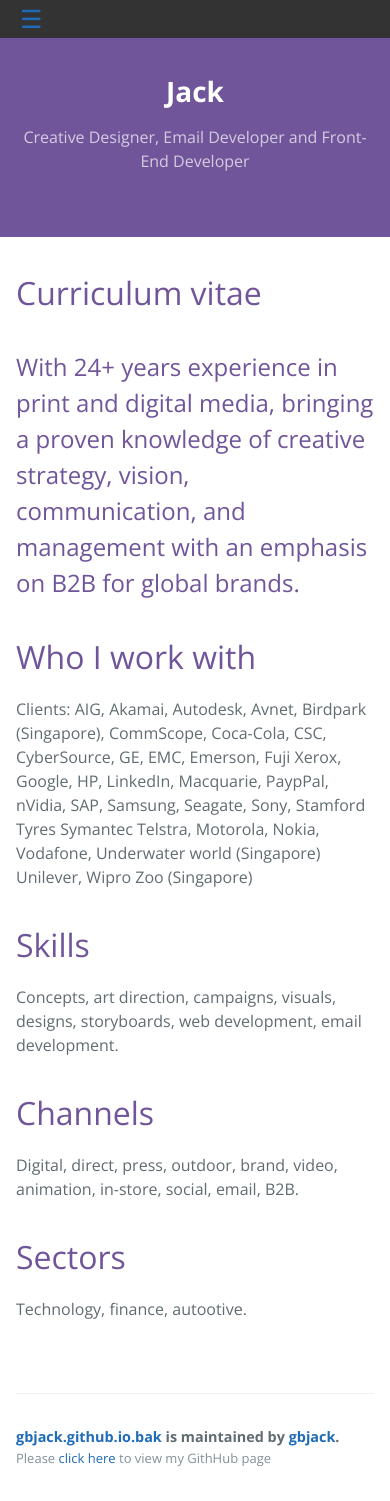
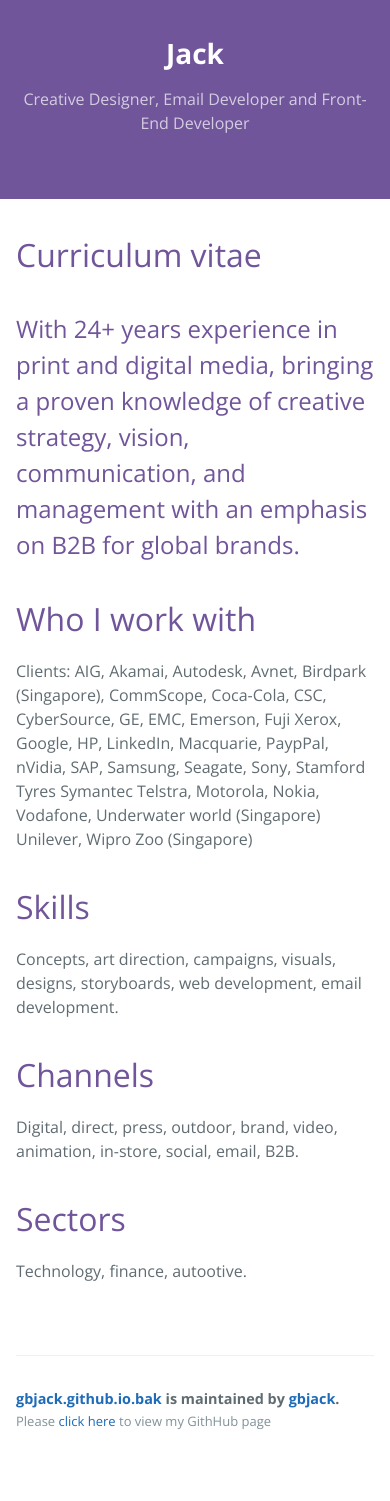
Before and after one commit to gbjack/gbjack.github.io.bak, a Jekyll site: the page built from index.html, in a window 390 px wide. Built offline with Jekyll 4.4.1, drawn with Linux system fonts in a browser that asks for light colours; after the commit the page ends 1463 px from its top, so only the background shows below that.

Commit message:
Update style.scss

```diff
--- a/assets/css/style.scss
+++ b/assets/css/style.scss
@@ -19,6 +19,7 @@ ul.topnav li.icon {display: none;}
 @media screen and (max-width:680px) {
   ul.topnav li:not(:first-child) {display: none;}
   ul.topnav li.icon {float:left; margin-left:20px; display:inline-block;}
+  ul.topnav li.icon a {display:none;}
   ul.topnav li.nav-list {display: none;}
   ul.topnav {padding: 0; margin: 0 auto; width:100%;}
   ul.topnav.responsive {position: relative;}
```
